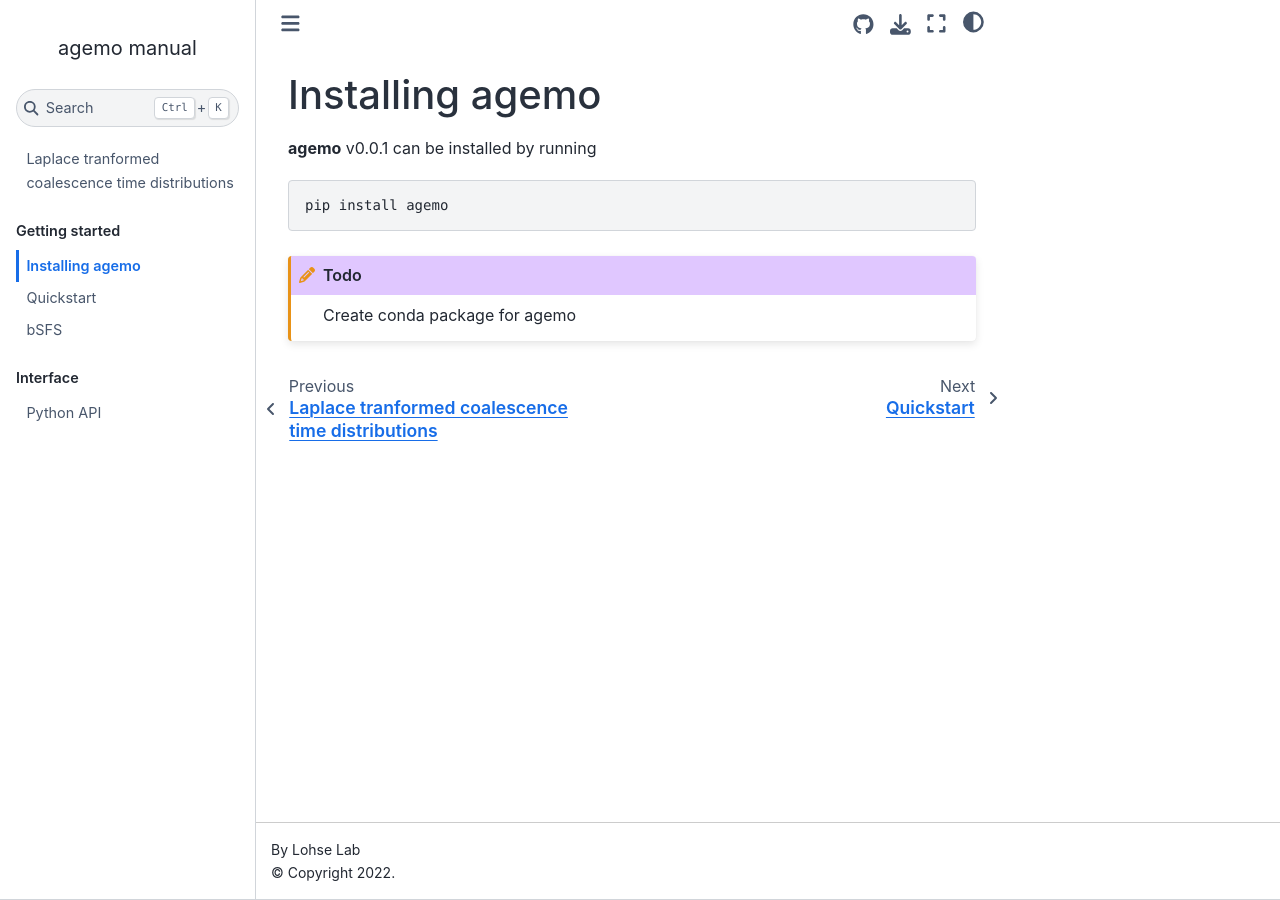
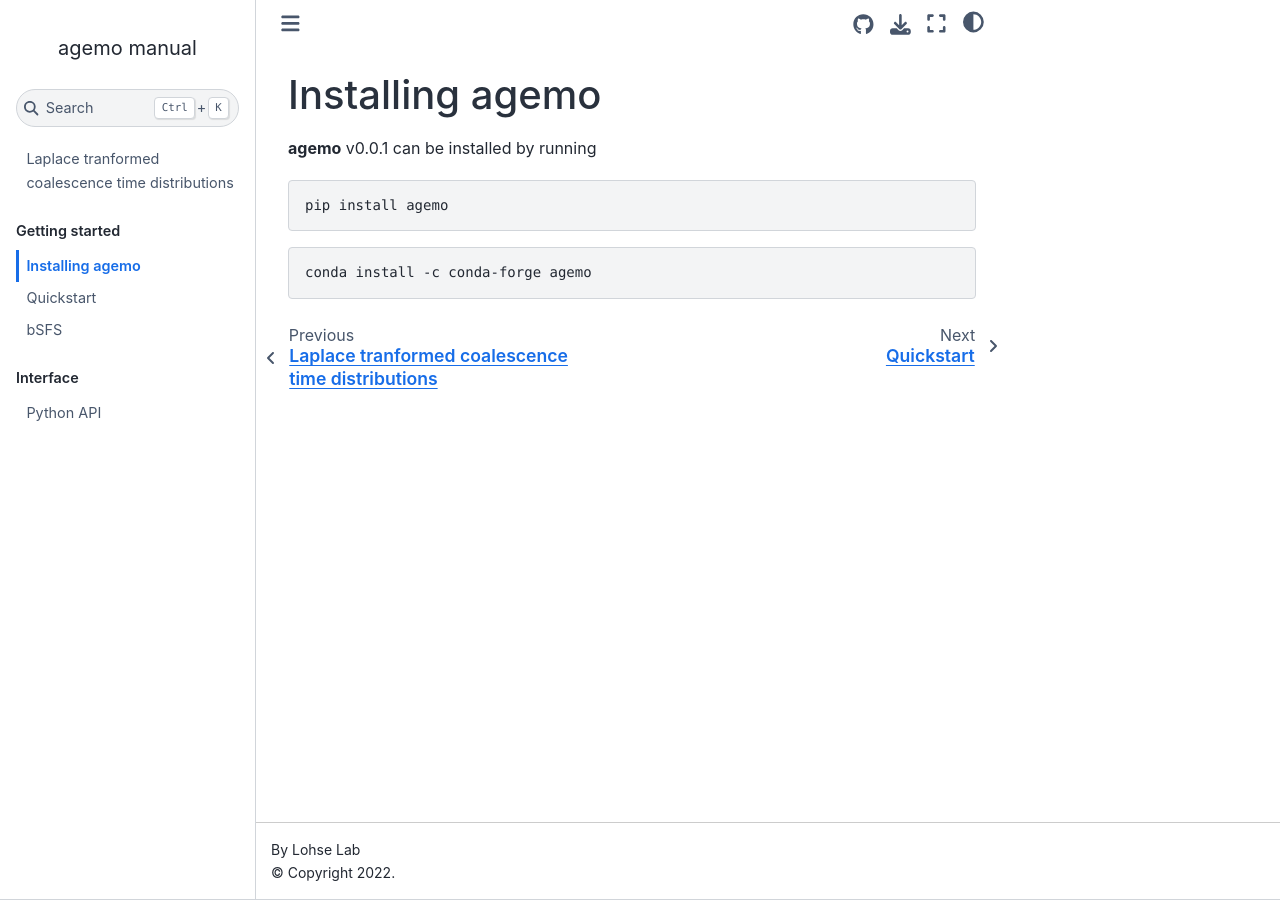
Before and after one commit to LohseLab/agemo, a Jupyter Book: the page built from docs/installation.md, in a window 1280 px wide. Built offline with Jupyter Book 1.0.4 settings and Sphinx 7.4.7 and the Sphinx Book theme 1.1.4, drawn with Linux system fonts in a browser that asks for light colours.

Commit message:
Update installation.md
add conda install instructions

````diff
--- a/docs/installation.md
+++ b/docs/installation.md
@@ -5,8 +5,6 @@
 ```bash
 pip install agemo
 ```
-
-```{eval-rst}
-.. todo::
-  Create conda package for agemo
+```bash
+conda install -c conda-forge agemo
 ```
````
